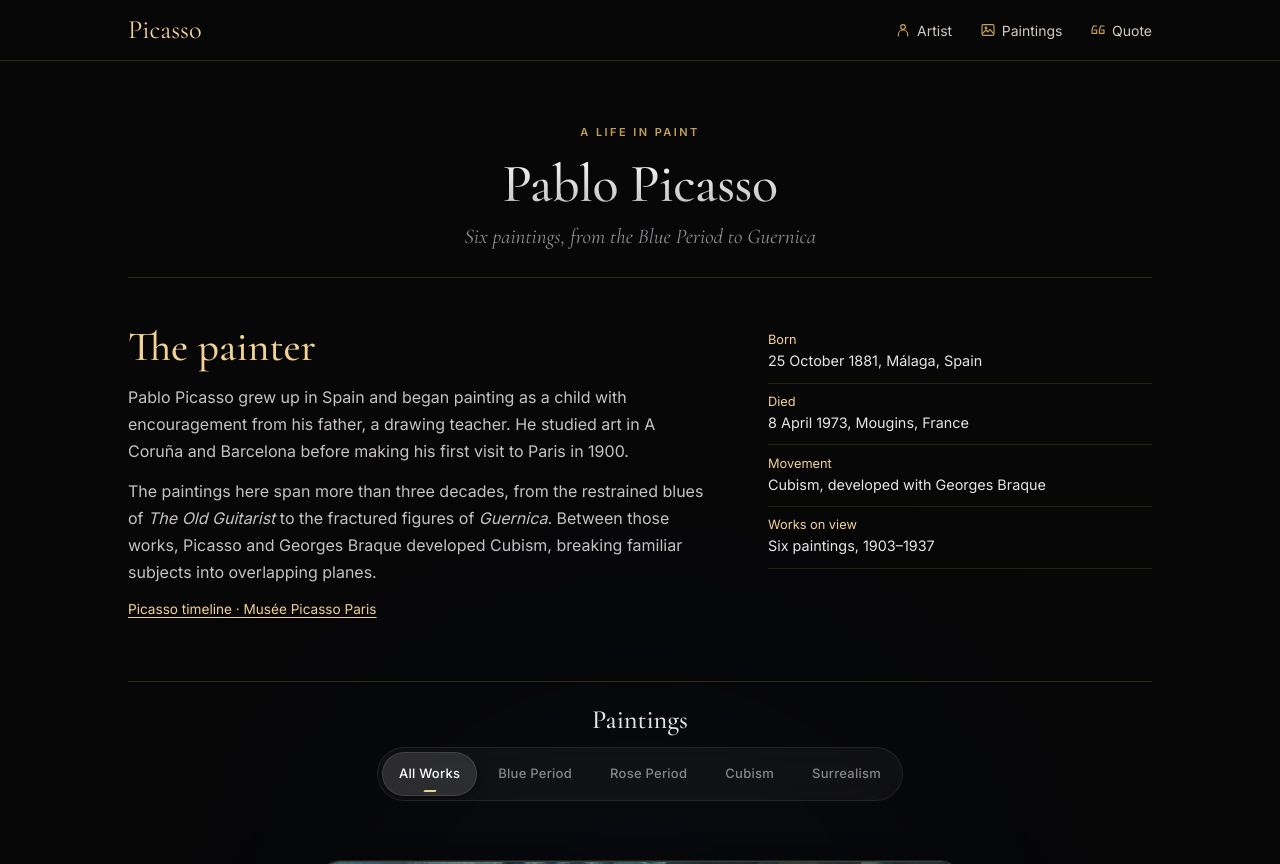
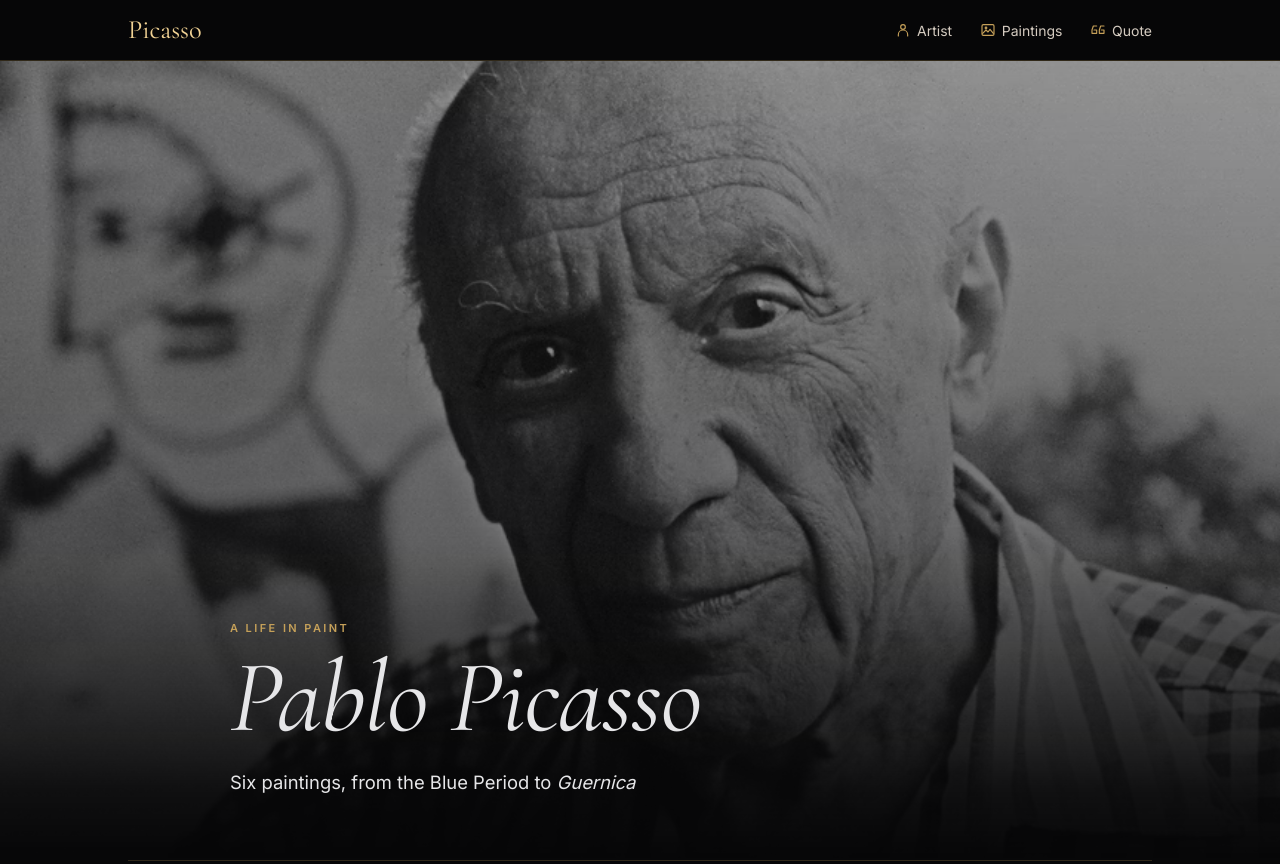
Before and after one commit to beekay12/Picasso-Carousel, a plain HTML site: page index.html in a window 1280 px wide. Shown: the top 864 px of the page. Drawn offline with nearby package versions, Linux system fonts and the light colour scheme.

Commit message:
Refresh Picasso hero and organize gallery images

```diff
--- a/index.html
+++ b/index.html
@@ -6,7 +6,6 @@
   <title>Pablo Picasso - Retrospective Exhibition</title>
   <link rel="preconnect" href="https://fonts.googleapis.com">
   <link rel="preconnect" href="https://fonts.gstatic.com" crossorigin>
-  <link rel="preload" as="image" href="images/old-guitarist.jpg" fetchpriority="high">
   <link href="https://fonts.googleapis.com/css2?family=Cormorant+Garamond:ital,wght@0,400;0,500;0,600;1,400&family=Inter:wght@300;400;500;600&display=swap" rel="stylesheet">
   <style>
     * {
@@ -56,11 +55,6 @@
       z-index: 1;
     }
 
-    .carousel-header {
-      text-align: center;
-      margin-bottom: 28px;
-      padding: 0 20px;
-    }
 
     .exhibition-badge {
       font-size: 11px;
@@ -72,23 +66,7 @@
       display: block;
     }
 
-    .carousel-header h1 {
-      font-family: 'Cormorant Garamond', Georgia, serif;
-      font-size: 54px;
-      font-weight: 500;
-      letter-spacing: -0.01em;
-      margin-bottom: 8px;
-      background: linear-gradient(180deg, #ffffff 0%, #b8b8bc 100%);
-      -webkit-background-clip: text;
-      -webkit-text-fill-color: transparent;
-    }
 
-    .carousel-header p {
-      font-family: 'Cormorant Garamond', Georgia, serif;
-      font-size: 21px;
-      font-style: italic;
-      color: #8e8e93;
-    }
 
     .segmented-control {
       display: flex;
@@ -474,12 +452,6 @@
     }
 
     @media (max-width: 768px) {
-      .carousel-header h1 {
-        font-size: 38px;
-      }
-      .carousel-header p {
-        font-size: 17px;
-      }
       .carousel-card {
         flex: 0 0 85vw;
         height: 400px;
@@ -720,8 +692,86 @@
         transparent
       );
     }
+    .exhibition-hero {
+      position: relative;
+      width: 100%;
+      min-height: 100vh;
+      min-height: 100svh;
+      display: flex;
+      align-items: flex-end;
+      background: #070708;
+      isolation: isolate;
+    }
+
+    .exhibition-hero::before {
+      content: '';
+      position: absolute;
+      inset: 0;
+      z-index: -1;
+      background: url('images/artist/picasso-portrait.avif') center/cover no-repeat;
+      filter: grayscale(1);
+      mask-image: linear-gradient(to top, transparent, rgba(0, 0, 0, .05) 9%, rgba(0, 0, 0, .45) 40%, rgba(0, 0, 0, .65));
+      pointer-events: none;
+    }
+
+    .exhibition-hero::after {
+      content: '';
+      position: absolute;
+      inset-inline: 0;
+      bottom: 0;
+      width: var(--gallery-content-width);
+      margin-inline: auto;
+      border-top: 1px solid rgba(197, 160, 89, .22);
+      pointer-events: none;
+    }
+
+    .gallery-section.artist-profile { border-top: 0; }
+
+    .exhibition-hero .hero-copy {
+      width: var(--gallery-content-width);
+      max-width: 820px;
+      margin-inline: auto;
+      padding-block-end: 8vh;
+    }
+
+    .exhibition-hero h1 {
+      font: italic 500 clamp(3rem, 9vw, 6.4rem)/.98 'Cormorant Garamond', Georgia, serif;
+      letter-spacing: -.01em;
+      overflow: hidden;
+    }
+
+    .exhibition-hero h1 span { display: inline-block; }
+
+    .exhibition-hero p {
+      margin-top: 1.4rem;
+      max-width: 38ch;
+      font-size: 1.15rem;
+      line-height: 1.5;
+      color: #e6e6e8;
+    }
+
+    @media (prefers-reduced-motion: no-preference) {
+      .exhibition-hero h1 span {
+        animation: exhibition-reveal 1.1s cubic-bezier(.2,.8,.2,1) both;
+      }
+    }
+
+    @keyframes exhibition-reveal {
+      from { clip-path: inset(0 100% 0 0); transform: translateY(6%); }
+      to { clip-path: inset(0); transform: translateY(0); }
+    }
+
+    @media (max-width: 680px) {
+      .exhibition-hero::before { background-position: 62% center; }
+      .exhibition-hero .hero-copy {
+        padding-block-end: max(6vh, calc(env(safe-area-inset-bottom) + 2rem));
+      }
+      .exhibition-hero h1 { font-size: clamp(2.7rem, 14vw, 4rem); }
+      .exhibition-hero p { font-size: 1.05rem; }
+    }
   </style>
   <link rel="icon" href="picasso-cartoon.ico" type="image/x-icon" sizes="16x16 32x32">
+  <link rel="preload" as="image" href="images/artist/picasso-portrait.avif" fetchpriority="high">
 </head>
 <body>
   <nav class="gallery-nav" aria-label="Main navigation">
@@ -737,12 +787,15 @@
 
   <div class="ambient-glow" id="ambientGlow"></div>
 
+  <header class="exhibition-hero" id="exhibition">
+    <div class="hero-copy">
+        <span class="exhibition-badge">A Life in Paint</span>
+        <h1><span>Pablo Picasso</span></h1>
+        <p>Six paintings, from the Blue Period to <em>Guernica</em></p>
+      </div>
+  </header>
+
   <main class="carousel-container">
-    <header class="carousel-header" id="exhibition">
-      <span class="exhibition-badge">A Life in Paint</span>
-      <h1>Pablo Picasso</h1>
-      <p>Six paintings, from the Blue Period to <em>Guernica</em></p>
-    </header>
 
     <section class="gallery-section artist-profile" id="artist" aria-labelledby="artist-title">
       <div>
@@ -773,7 +826,7 @@
 
         <div class="carousel-card" data-era="blue" data-color="#1b365d" data-location="The Art Institute of Chicago, USA" data-medium="Oil on panel • 121.3 cm × 82.5 cm" data-audio="audio/old-guitarist.mp3" data-detail="Painted following the heartbreaking suicide of Picasso's close friend Carlos Casagemas. The monochromatic blue palette and unnaturally elongated body reflect the profound sorrow, destitution, and existential isolation characteristic of his early Barcelona period.">
           <div class="card-image-wrapper">
-            <img src="images/old-guitarist.jpg" alt="The Old Guitarist" loading="eager" decoding="async" fetchpriority="high" width="640" height="440">
+            <img src="images/artworks/old-guitarist.jpg" alt="The Old Guitarist" loading="eager" decoding="async" width="640" height="440">
           </div>
           <div class="museum-plaque">
             <div class="plaque-header">
@@ -791,7 +844,7 @@
 
         <div class="carousel-card" data-era="rose" data-color="#8c472a" data-location="Private Collection, New York" data-medium="Oil on canvas • 100 cm × 81.3 cm" data-audio="audio/boy-with-pipe.mp3" data-detail="Painted shortly after Picasso settled in Montmartre, Paris. The warm terracotta hues, subtle rose pigments, and delicate floral wreath mark a decisive psychological transition toward optimism and Parisian bohemian romance.">
           <div class="card-image-wrapper">
-            <img src="images/boy-with-pipe.jpg" alt="Boy with a Pipe" loading="lazy" decoding="async" width="640" height="440">
+            <img src="images/artworks/boy-with-pipe.jpg" alt="Boy with a Pipe" loading="lazy" decoding="async" width="640" height="440">
           </div>
           <div class="museum-plaque">
             <div class="plaque-header">
@@ -809,7 +862,7 @@
 
         <div class="carousel-card" data-era="cubism" data-color="#73532c" data-location="Museum of Modern Art, New York" data-medium="Oil on canvas • 243.9 cm × 233.7 cm" data-audio="audio/les-demoiselles.mp3" data-detail="A watershed moment in modern Western art. Synthesizing Iberian sculpture with traditional African tribal masks, Picasso shattered five centuries of Renaissance visual perspective to lay the foundations of Cubism.">
           <div class="card-image-wrapper">
-            <img src="images/les-demoiselles.jpg" alt="Les Demoiselles d'Avignon" loading="lazy" decoding="async" width="640" height="440">
+            <img src="images/artworks/les-demoiselles.jpg" alt="Les Demoiselles d'Avignon" loading="lazy" decoding="async" width="640" height="440">
           </div>
           <div class="museum-plaque">
             <div class="plaque-header">
@@ -827,7 +880,7 @@
 
         <div class="carousel-card" data-era="cubism" data-color="#862d70" data-location="Museum of Modern Art, New York" data-medium="Oil on canvas • 162.3 cm × 130.2 cm" data-audio="audio/girl-before-mirror.mp3" data-detail="Depicting Marie-Thérèse Walter, this piece explores the psychological duality between physical radiant illumination and the darker, introspective self rendered within a stained-glass geometric grid.">
           <div class="card-image-wrapper">
-            <img src="images/girlbeforemirror.jpg" alt="Girl before a Mirror" loading="lazy" decoding="async" width="640" height="440">
+            <img src="images/artworks/girlbeforemirror.jpg" alt="Girl before a Mirror" loading="lazy" decoding="async" width="640" height="440">
           </div>
           <div class="museum-plaque">
             <div class="plaque-header">
@@ -845,7 +898,7 @@
 
         <div class="carousel-card" data-era="surrealism" data-color="#3d4652" data-location="Museo Reina Sofía, Madrid" data-medium="Oil on canvas • 349.3 cm × 776.6 cm" data-audio="audio/guernica.mp3" data-detail="Commissioned for the Spanish Pavilion at the 1937 Paris International Exposition. Created in response to the aerial bombing of Guernica, this mural remains history's most renowned anti-war statement.">
           <div class="card-image-wrapper">
-            <img src="images/guernica.jpg" alt="Guernica" loading="lazy" decoding="async" width="640" height="440">
+            <img src="images/artworks/guernica.jpg" alt="Guernica" loading="lazy" decoding="async" width="640" height="440">
           </div>
           <div class="museum-plaque">
             <div class="plaque-header">
@@ -863,7 +916,7 @@
 
         <div class="carousel-card" data-era="cubism" data-color="#1c5633" data-location="Tate Modern, London" data-medium="Oil on canvas • 60 cm × 49 cm" data-audio="audio/weeping-woman.mp3" data-detail="Created in direct emotional response to the tragedy of Guernica, this portrait captures universal grief through fractured facial planes, tearful eyes, and acidic color contrasts.">
           <div class="card-image-wrapper">
-            <img src="images/weeping-woman.jpg" alt="The Weeping Woman" loading="lazy" decoding="async" width="640" height="440">
+            <img src="images/artworks/weeping-woman.jpg" alt="The Weeping Woman" loading="lazy" decoding="async" width="640" height="440">
           </div>
           <div class="museum-plaque">
             <div class="plaque-header">
```
Also changed, not shown: images/artist/picasso-portrait.avif (added), images/artworks/boy-with-pipe.jpg (renamed from images/boy-with-pipe.jpg), images/artworks/girlbeforemirror.jpg (renamed from images/girlbeforemirror.jpg), images/artworks/guernica.jpg (renamed from images/guernica.jpg), images/artworks/les-demoiselles.jpg (renamed from images/les-demoiselles.jpg), images/artworks/old-guitarist.jpg (renamed from images/old-guitarist.jpg), images/artworks/weeping-woman.jpg (renamed from images/weeping-woman.jpg), 1 other file.
